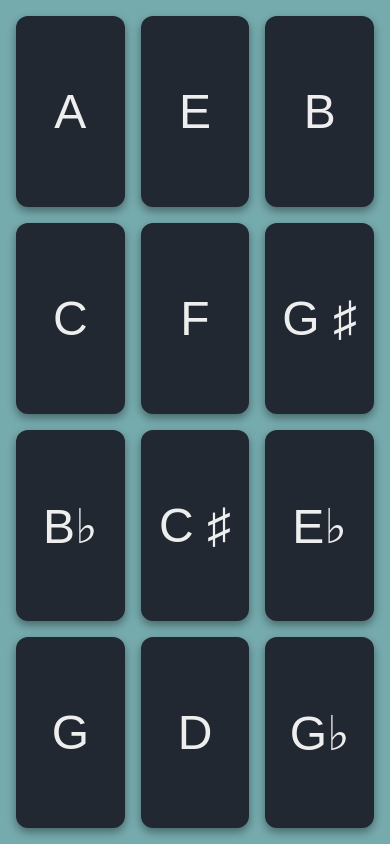
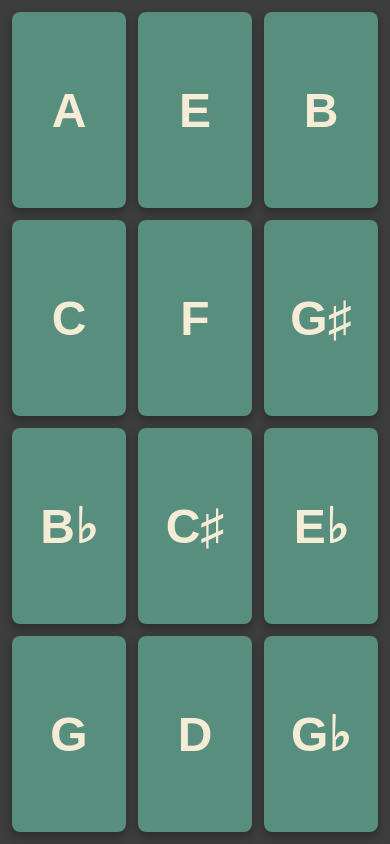
Before and after one commit to lumenian/fret, a plain HTML site: page index.html in a window 390 px wide. Drawn offline with Linux system fonts and the light colour scheme.

Commit message:
Adjust styling for mobile devices

```diff
--- a/index.html
+++ b/index.html
@@ -2,36 +2,40 @@
     <head>
         <title>fret</title>
         <meta http-equiv="Content-Type" content="text/html; charset=utf-8" />
+        <meta
+            name="viewport"
+            content="width=device-width, initial-scale=1.0, maximum-scale=1.0, user-scalable=no"
+        />
         <style>
             html,
             body {
                 height: 100%;
                 margin: 0;
                 padding: 0;
-                background-color: #76abae;
-                color: #eeeeee;
+                background-color: #3d3d3d;
                 font-family: Arial, sans-serif;
+                font-weight: 600;
             }
 
             #notes {
                 display: grid;
                 grid-template-columns: repeat(3, 1fr);
                 grid-template-rows: repeat(4, 1fr);
-                gap: 16px;
-                padding: 16px;
+                gap: 12px;
+                padding: 12px;
                 height: 100vh;
                 box-sizing: border-box;
             }
 
             #notes div {
-                background-color: #222831;
+                background-color: #578e7e;
+                color: #f5ecd5;
                 display: flex;
                 justify-content: center;
                 align-items: center;
                 font-size: 3rem;
-                border-radius: 12px;
-                box-shadow: 0 4px 10px rgba(0, 0, 0, 0.4);
-                transition: transform 0.2s ease;
+                border-radius: 8px;
+                box-shadow: 0 4px 10px rgba(0, 0, 0, 0.3);
             }
         </style>
     </head>
@@ -55,11 +59,11 @@
                 "E",
                 "F",
                 "G",
-                ["A ♯", "B♭"],
-                ["C ♯", "D♭"],
-                ["D ♯", "E♭"],
-                ["F ♯", "G♭"],
-                ["A♭", "G ♯"],
+                ["A♯", "B♭"],
+                ["C♯", "D♭"],
+                ["D♯", "E♭"],
+                ["F♯", "G♭"],
+                ["A♭", "G♯"],
             ];
             shuffleArray(notes);
 
```
